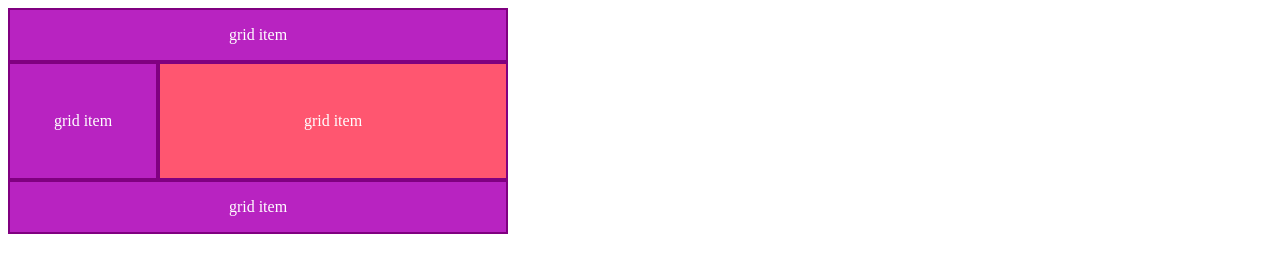
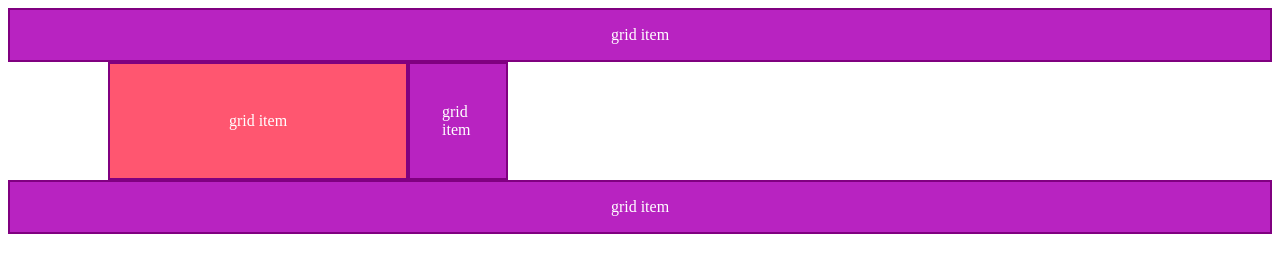
Before and after one commit to atoopdev/css-grid, a plain HTML site: page gridarea.html in a window 1280 px wide. Drawn offline with Linux system fonts and the light colour scheme.

Commit message:
mobile and wider screen layouts

```diff
--- a/gridarea.css
+++ b/gridarea.css
@@ -1,11 +1,12 @@
 .grid {
   display: grid;
   /* define columns */
-  grid-template-columns: 150px 150px 200px;
+  grid-template-columns: 5em auto 5em;
   /* assign columns */
   grid-template-areas:
+  /* use "." anywhere you want to be blank. Useful for mobile layouts */
     "header header header"
-    "sidebar content content"
+    ". content ."
     "footer footer footer";
 }
 
@@ -39,3 +40,13 @@
   padding: 3em 2em;
   background: #ff5670;
 }
+
+@media (min-width: 600px) {
+  .grid {
+    grid-template-columns: 100px 300px 100px;
+    grid-template-areas:
+      "header header header header"
+      ". content sidebar ."
+      "footer footer footer footer";
+  }
+}
```
